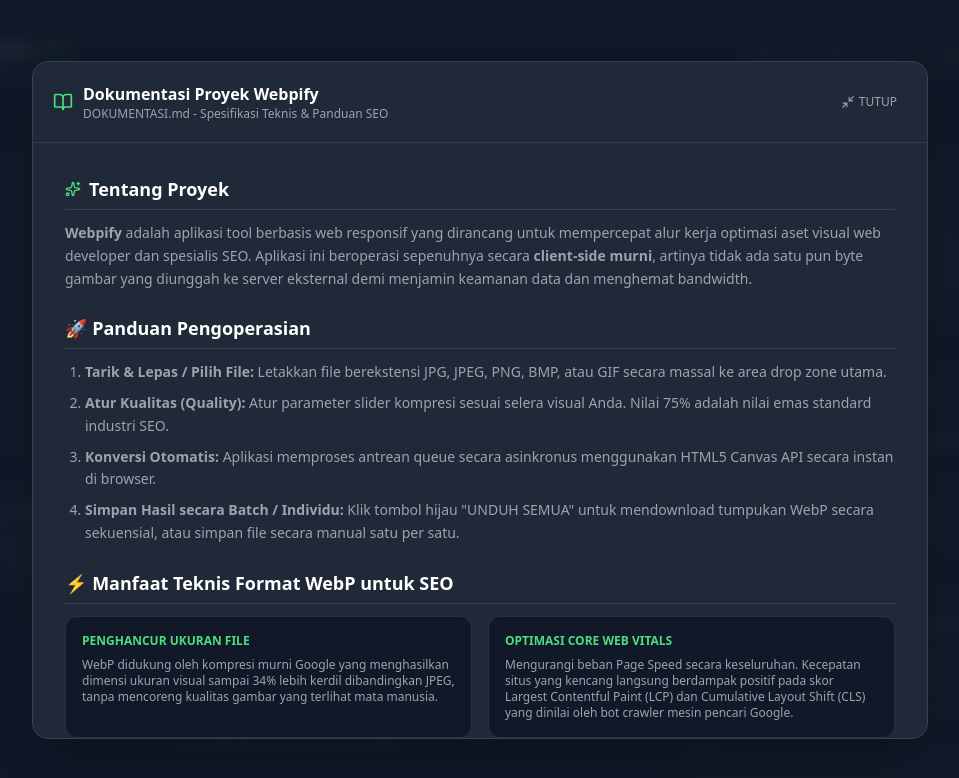
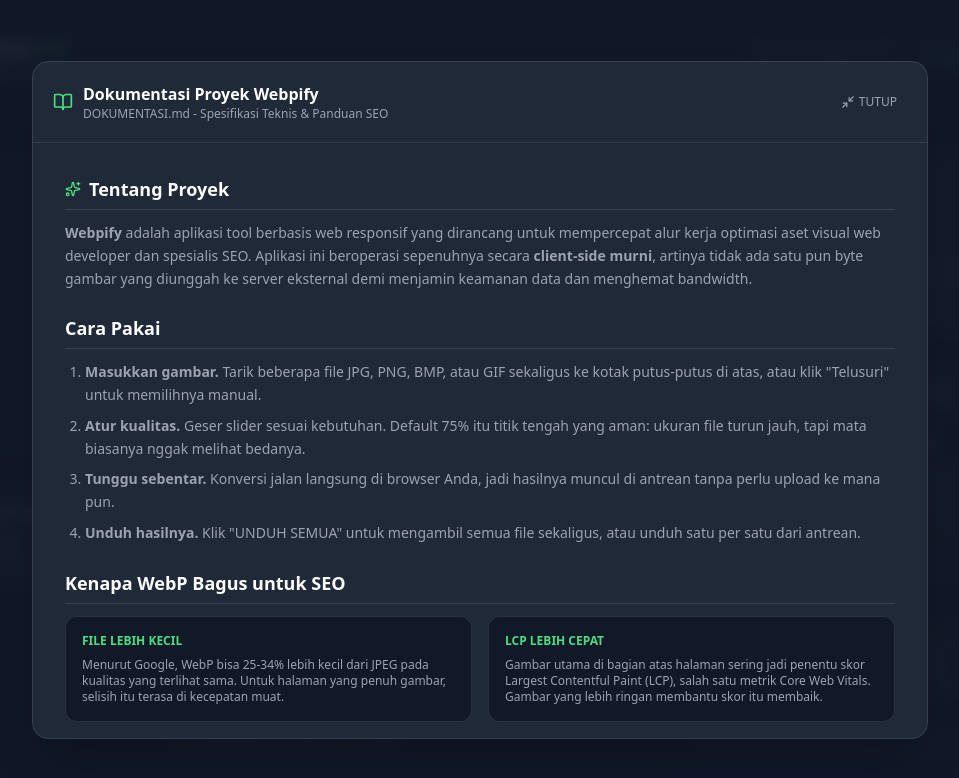
Before and after one commit to wahyu043/webpify, a React (Vite) app: page / in a window 1280 px wide. Both pictures are taken after a click on the button "DOKUMENTASI". Shown: the top 778 px of the page, without its empty margins (160-1119 px from the left). Built offline with nearby package versions, Linux system fonts and the light colour scheme.

Commit message:
docs: rewrite SEO box with sourced claims in plain language

```diff
--- a/src/App.tsx
+++ b/src/App.tsx
@@ -548,7 +548,7 @@
 
               <h4 className="text-xs font-bold tracking-wider text-brand-gray-600 uppercase mb-4 flex items-center gap-1.5">
                 <FileCheck className="w-3.5 h-3.5 text-brand-green" />
-                RINGKASAN OPTIMASI BATCH
+                RINGKASAN HASIL
               </h4>
 
               <div className="space-y-5">
@@ -558,23 +558,23 @@
                     {/* Progress Percentage Gauge block */}
                     <div className="bg-brand-gray-900 border border-brand-gray-700/75 rounded-xl p-5 text-center relative overflow-hidden">
                       <div className="space-y-1">
-                        <span className="text-xs text-brand-gray-600 uppercase tracking-widest block">Total Penghematan Ukuran</span>
+                        <span className="text-xs text-brand-gray-600 uppercase tracking-widest block">Ukuran file berkurang</span>
                         <h3 className="text-4xl font-black text-brand-green leading-none tracking-tight font-mono">
                           -{averageSavingsPercent}%
                         </h3>
                         <p className="text-xs text-brand-gray-600 mt-1">
-                          Menyelamatkan <span className="text-white font-semibold">{formatSize(Math.max(0, totalSavedBytes))}</span>
+                          Hemat <span className="text-white font-semibold">{formatSize(Math.max(0, totalSavedBytes))}</span>
                         </p>
                       </div>
                     </div>
 
                     <div className="space-y-3 text-xs font-mono">
                       <div className="flex justify-between py-1 border-b border-brand-gray-700/40">
-                        <span className="text-brand-gray-600">Total File</span>
+                        <span className="text-brand-gray-600">Jumlah gambar</span>
                         <span className="text-white font-bold">{images.length} Gambar</span>
                       </div>
                       <div className="flex justify-between py-1 border-b border-brand-gray-700/40">
-                        <span className="text-brand-gray-600">Ukuran Awal</span>
+                        <span className="text-brand-gray-600">Ukuran Asli</span>
                         <span className="text-white">{formatSize(totalOriginalSize)}</span>
                       </div>
                       <div className="flex justify-between py-1 border-b border-brand-gray-700/40">
@@ -604,15 +604,15 @@
                           disabled
                           className="w-full py-3 px-4 rounded-xl bg-brand-gray-700 text-brand-gray-600 cursor-not-allowed font-medium text-xs"
                         >
-                          Menunggu Konversi Berhasil...
+                          Menunggu gambar selesai diproses...
                         </button>
                       )}
                     </div>
                   </>
                 ) : (
                   <div className="text-center py-6 space-y-2 text-brand-gray-600 text-xs">
-                    <p>Belum ada data visualisasi optimasi.</p>
-                    <p className="text-xs text-brand-gray-600">Garis grafik dan persentase penghematan hosting akan tampil di sini saat batch file masuk.</p>
+                    <p>Belum ada hasil.</p>
+                    <p className="text-xs text-brand-gray-600">Masukkan gambar dulu, nanti di sini kelihatan berapa banyak ukurannya berkurang.</p>
                   </div>
                 )}
 
@@ -623,27 +623,27 @@
             <div className="bg-brand-gray-800 border border-brand-gray-700 rounded-2xl p-6 space-y-4">
               <h4 className="text-xs font-bold tracking-wider text-brand-gray-600 uppercase flex items-center gap-2">
                 <TrendingDown className="w-4 h-4 text-brand-green" />
-                KORELASI WEBP & HASIL SEO
+                KENAPA INI PENTING UNTUK SEO
               </h4>
 
               <div className="space-y-3.5 text-xs text-brand-gray-600 leading-relaxed">
                 <div className="space-y-1.5 p-3 rounded-xl bg-brand-gray-900 border border-brand-gray-700/60">
                   <p className="font-semibold text-white flex items-center gap-1.5">
                     <span className="w-1.5 h-1.5 rounded-full bg-brand-green"></span>
-                    Meningkatkan LCP (Largest Contentful Paint)
+                    Halaman jadi lebih cepat terbuka
                   </p>
                   <p>
-                    LCP mengukur waktu muat konten visual utama halaman. Konversi PNG/JPG ke target WebP (~75% quality) mempercepat LCP hingga <span className="text-brand-green">2x lipat lebih cepat</span>, meningkatkan nilai Core Web Vitals Anda di Google Search Console.
+                    Gambar besar di bagian atas halaman sering jadi penentu skor LCP (Largest Contentful Paint), salah satu metrik Core Web Vitals di Google Search Console. Gambar yang lebih ringan bikin skor itu lebih mudah <span className="text-brand-green">masuk kategori "Good"</span>.
                   </p>
                 </div>
 
                 <div className="space-y-1.5 p-3 rounded-xl bg-brand-gray-900 border border-brand-gray-700/60">
                   <p className="font-semibold text-white flex items-center gap-1.5">
                     <span className="w-1.5 h-1.5 rounded-full bg-brand-green"></span>
-                    Menghemat Bandwidth Hosting (CDN)
+                    Hemat kuota server
                   </p>
                   <p>
-                    WebP mengompresi gambar tanpa penurunan resolusi drastis. Format lossless WebP berukuran <span className="text-brand-green">26% lebih ringkas</span> dibanding PNG, sangat vital untuk efisiensi budget server VPS atau tagihan CDN Cloudflare.
+                    Menurut Google, WebP lossless <span className="text-brand-green">sekitar 26% lebih kecil</span> dari PNG, dan versi lossy bisa 25-34% lebih kecil dari JPEG. Ukuran dan resolusi gambar tetap sama, jadi trafik server atau tagihan CDN ikut turun.
                   </p>
                 </div>
               </div>
@@ -699,36 +699,36 @@
                 </section>
 
                 <section className="space-y-3">
-                  <h2 className="text-lg font-bold text-white border-b border-brand-gray-700 pb-1.5">🚀 Panduan Pengoperasian</h2>
+  <h2 className="text-lg font-bold text-white border-b border-brand-gray-700 pb-1.5">Cara Pakai</h2>
   <ol className="list-decimal pl-5 space-y-2">
     <li>
-                      <strong>Tarik & Lepas / Pilih File:</strong> Letakkan file berekstensi JPG, JPEG, PNG, BMP, atau GIF secara massal ke area drop zone utama.
+      <strong>Masukkan gambar.</strong> Tarik beberapa file JPG, PNG, BMP, atau GIF sekaligus ke kotak putus-putus di atas, atau klik "Telusuri" untuk memilihnya manual.
     </li>
     <li>
-                      <strong>Atur Kualitas (Quality):</strong> Atur parameter slider kompresi sesuai selera visual Anda. Nilai 75% adalah nilai emas standard industri SEO.
+      <strong>Atur kualitas.</strong> Geser slider sesuai kebutuhan. Default 75% itu titik tengah yang aman: ukuran file turun jauh, tapi mata biasanya nggak melihat bedanya.
     </li>
     <li>
-                      <strong>Konversi Otomatis:</strong> Aplikasi memproses antrean queue secara asinkronus menggunakan HTML5 Canvas API secara instan di browser.
+      <strong>Tunggu sebentar.</strong> Konversi jalan langsung di browser Anda, jadi hasilnya muncul di antrean tanpa perlu upload ke mana pun.
     </li>
     <li>
-                      <strong>Simpan Hasil secara Batch / Individu:</strong> Klik tombol hijau "UNDUH SEMUA" untuk mendownload tumpukan WebP secara sekuensial, atau simpan file secara manual satu per satu.
+      <strong>Unduh hasilnya.</strong> Klik "UNDUH SEMUA" untuk mengambil semua file sekaligus, atau unduh satu per satu dari antrean.
     </li>
   </ol>
 </section>
 
 <section className="space-y-3">
-                  <h2 className="text-lg font-bold text-white border-b border-brand-gray-700 pb-1.5">⚡ Manfaat Teknis Format WebP untuk SEO</h2>
+  <h2 className="text-lg font-bold text-white border-b border-brand-gray-700 pb-1.5">Kenapa WebP Bagus untuk SEO</h2>
   <div className="grid grid-cols-1 md:grid-cols-2 gap-4">
     <div className="p-4 rounded-xl bg-brand-gray-900 border border-brand-gray-700/60 space-y-2">
-                      <h4 className="font-bold text-brand-green text-xs">PENGHANCUR UKURAN FILE</h4>
+      <h4 className="font-bold text-brand-green text-xs">FILE LEBIH KECIL</h4>
       <p className="text-xs text-brand-gray-600">
-                        WebP didukung oleh kompresi murni Google yang menghasilkan dimensi ukuran visual sampai 34% lebih kerdil dibandingkan JPEG, tanpa mencoreng kualitas gambar yang terlihat mata manusia.
+        Menurut Google, WebP bisa 25-34% lebih kecil dari JPEG pada kualitas yang terlihat sama. Untuk halaman yang penuh gambar, selisih itu terasa di kecepatan muat.
       </p>
     </div>
     <div className="p-4 rounded-xl bg-brand-gray-900 border border-brand-gray-700/60 space-y-2">
-                      <h4 className="font-bold text-brand-green text-xs">OPTIMASI CORE WEB VITALS</h4>
+      <h4 className="font-bold text-brand-green text-xs">LCP LEBIH CEPAT</h4>
       <p className="text-xs text-brand-gray-600">
-                        Mengurangi beban Page Speed secara keseluruhan. Kecepatan situs yang kencang langsung berdampak positif pada skor Largest Contentful Paint (LCP) dan Cumulative Layout Shift (CLS) yang dinilai oleh bot crawler mesin pencari Google.
+        Gambar utama di bagian atas halaman sering jadi penentu skor Largest Contentful Paint (LCP), salah satu metrik Core Web Vitals. Gambar yang lebih ringan membantu skor itu membaik.
       </p>
     </div>
   </div>
```
Lines whose indentation alone changed are shown as unchanged.
